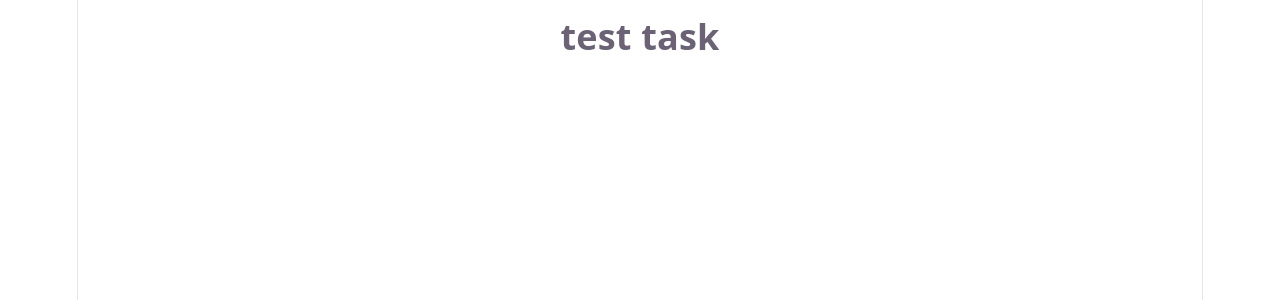
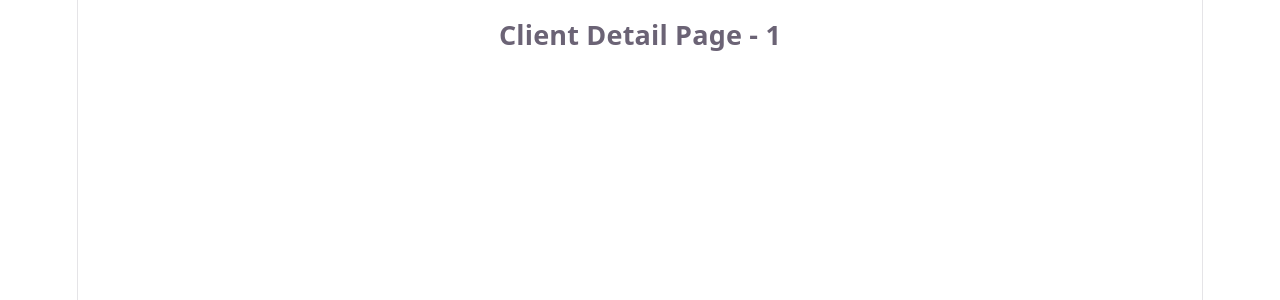
Before and after one commit to mad1982max/test-react-task, a React (Vite) app: page /clients/1 in a window 1280 px wide. Shown: the top 300 px of the page. Built offline with nearby package versions, Linux system fonts and the light colour scheme.

Commit message:
feat : add initial routing and pages

```diff
--- a/src/App.jsx
+++ b/src/App.jsx
@@ -1,13 +1,10 @@
+import AppRouter from './routes/AppRouter.jsx';
 import './App.css'
 
 function App() {
 
   return (
-    <>
-      <div className="App">
-        <h1>test task</h1>
-      </div>
-    </>
+    <AppRouter />
   )
 }
 
--- /dev/null
+++ b/src/pages/ClientDetailPage.jsx
@@ -0,0 +1,12 @@
+import { useParams } from 'react-router-dom';
+
+const ClientDetailPage = () => {
+    const { id } = useParams();
+    return (
+        <div>
+            <h2>Client Detail Page - {id}</h2>
+        </div>
+    );
+}
+
+export default ClientDetailPage;
--- /dev/null
+++ b/src/pages/ClientPage.jsx
@@ -0,0 +1,9 @@
+const ClientPage = () => {
+    return (
+        <div>
+            <h2>Clients Page</h2>
+        </div>
+    );
+}
+
+export default ClientPage;
--- /dev/null
+++ b/src/pages/NotFoundPage.jsx
@@ -0,0 +1,9 @@
+const NotFoundPage = () => {
+    return (
+        <div>
+            <h2>404 — Not Found</h2>
+        </div>
+    );
+}
+
+export default NotFoundPage;
--- /dev/null
+++ b/src/routes/AppRouter.jsx
@@ -0,0 +1,22 @@
+import React from 'react';
+import { BrowserRouter, Routes, Route, Navigate } from 'react-router-dom';
+import ClientsPage from '../pages/ClientPage';
+import ClientDetailPage from '../pages/ClientDetailPage';
+import NotFoundPage from '../pages/NotFoundPage';
+const AppRouter = () => {
+    return (
+        <BrowserRouter>
+            <Routes>
+                <Route path="/" element={<Navigate to="/clients" replace />} />
+
+                <Route path="/clients" element={<ClientsPage />} />
+
+                <Route path="/clients/:id" element={<ClientDetailPage />} />
+
+                <Route path="*" element={<NotFoundPage />} />
+            </Routes>
+        </BrowserRouter>
+    );
+};
+
+export default AppRouter;
```
